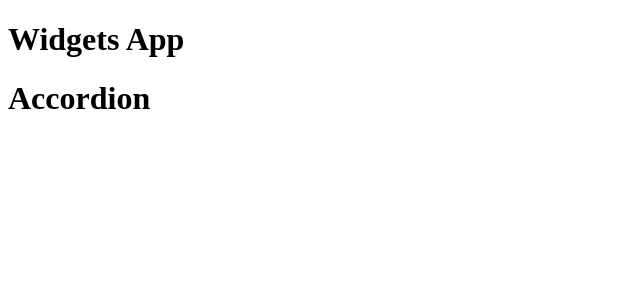
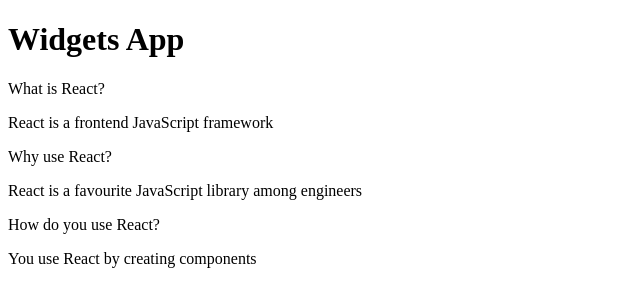
Before and after one commit to MunibaWq/Widgets-App, a React (Create React App) app: page / in a window 1280 px wide. Shown: the top 306 px of the page, without its empty margins (0-640 px from the left). Built offline with nearby package versions, Linux system fonts and the light colour scheme.

Commit message:
Create an items array

```diff
--- a/src/App.js
+++ b/src/App.js
@@ -1,10 +1,25 @@
 import Accordion from "./components/Accordion/Accordion";
+
+const items = [
+  {
+    title: "What is React?",
+    content: "React is a frontend JavaScript framework",
+  },
+  {
+    title: "Why use React?",
+    content: "React is a favourite JavaScript library among engineers",
+  },
+  {
+    title: "How do you use React?",
+    content: "You use React by creating components",
+  },
+];
 
 function App() {
   return (
     <div className="App">
       <h1>Widgets App</h1>
-      <Accordion />
+      <Accordion items={items} />
     </div>
   );
 }
--- a/src/components/accordion/Accordion.js
+++ b/src/components/accordion/Accordion.js
@@ -1,11 +1,21 @@
 import React from "react";
 
-const Accordion = () => {
-  return (
-    <div>
-      <h1>Accordion</h1>
-    </div>
-  );
+const Accordion = ({ items }) => {
+  const renderedItems = items.map((item) => {
+    return (
+      <div key={item.title}>
+        <div className="title active">
+          <i className="dropdown icon" />
+          {item.title}
+        </div>
+        <div classNam="content active">
+          <p>{item.content}</p>
+        </div>
+      </div>
+    );
+  });
+
+  return <div className="ui styled accordion">{renderedItems}</div>;
 };
 
 export default Accordion;
```
Also changed, not shown: 1 other file (tests, documents, lock files or other folders).
